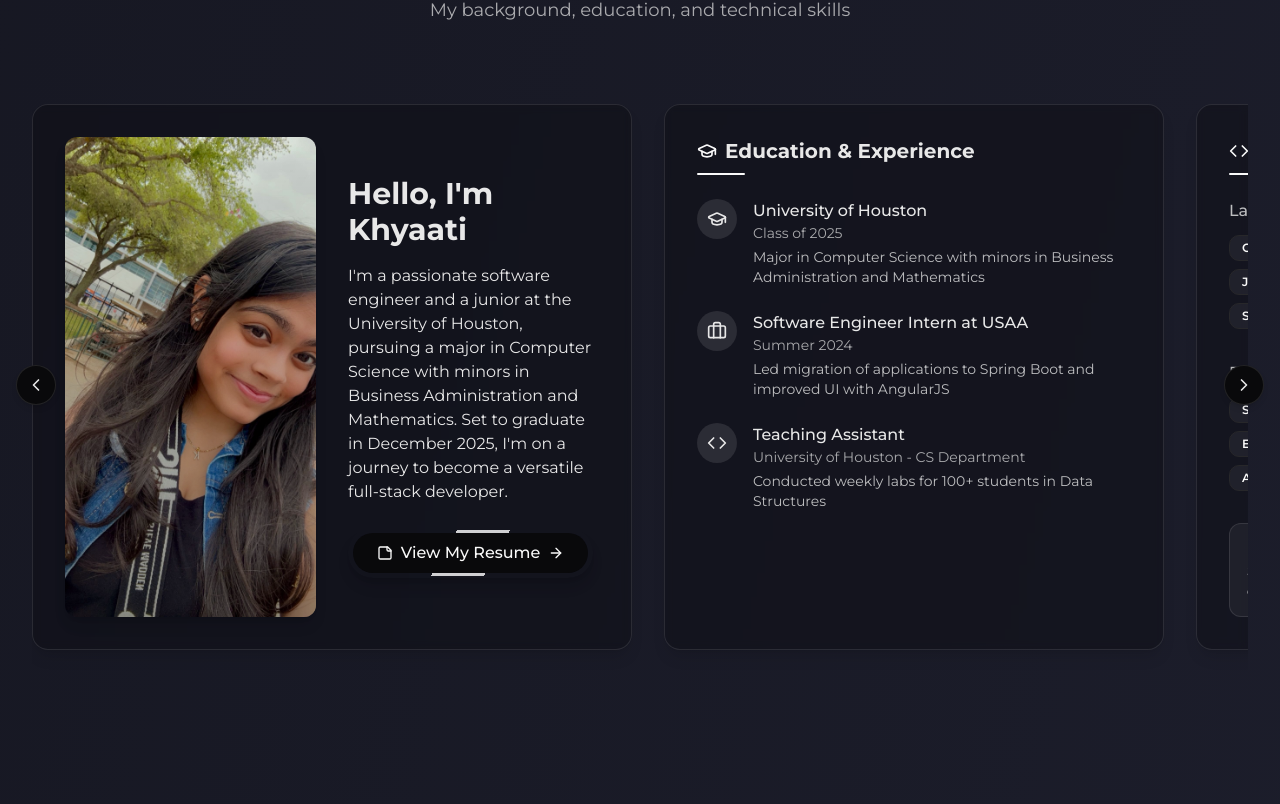
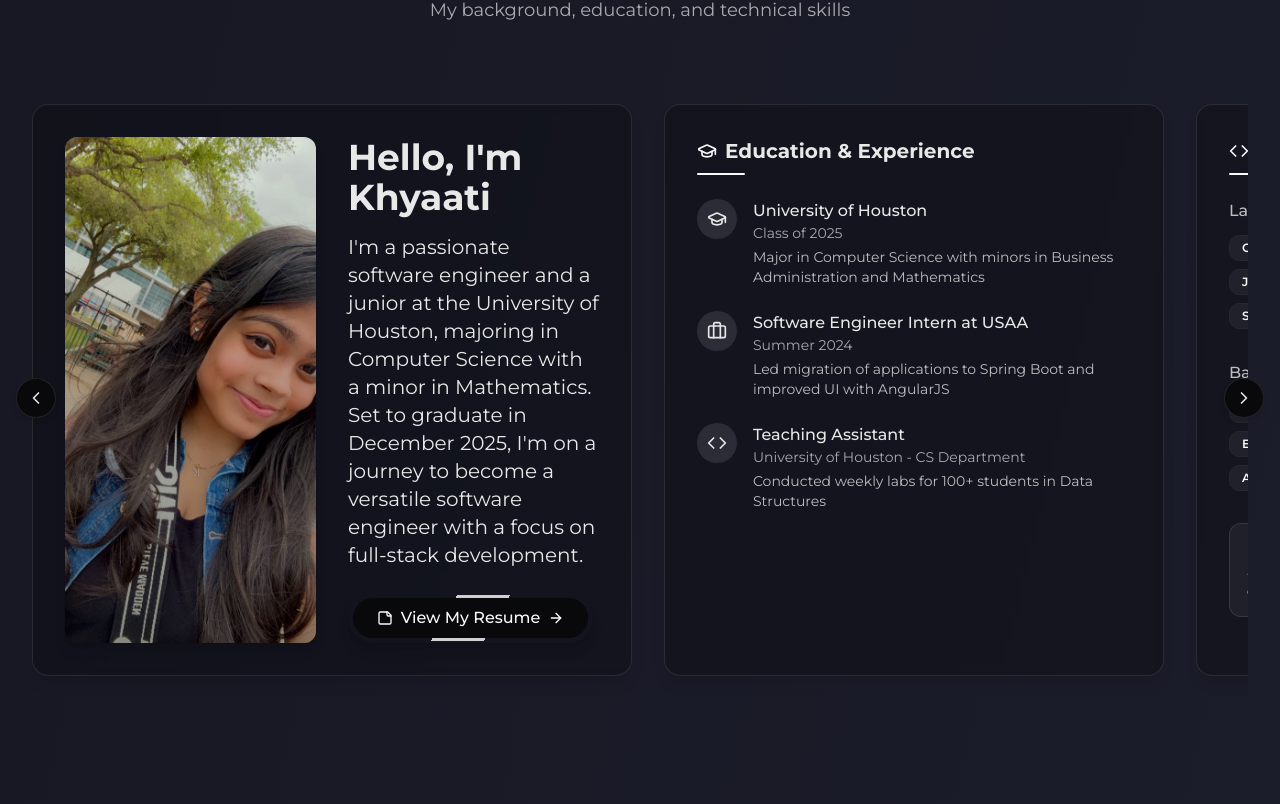
Before and after one commit to Khannakhushi/portfolio, a Next.js app: page / in a window 1280 px wide. Shown: the part 996-1800 px from the top of the page. Built offline with nearby package versions, Linux system fonts and the light colour scheme.

Commit message:
update experience and leadership sections with new entries, refine About component for improved aesthetics and clarity

```diff
--- a/src/components/about.tsx
+++ b/src/components/about.tsx
@@ -145,27 +145,24 @@ export default function About() {
             </motion.div>
 
             <div className="flex w-full flex-col justify-center md:w-1/2">
-              <motion.h3
-                className="mb-4 text-3xl font-bold"
+              <motion.h1
+                className="mb-4 text-3xl font-bold md:text-4xl"
                 initial={{ opacity: 0, y: 20 }}
-                whileInView={{ opacity: 1, y: 0 }}
-                transition={{ duration: 0.6, delay: 0.2 }}
-                viewport={{ once: true }}
+                animate={{ opacity: 1, y: 0 }}
+                transition={{ delay: 0.2 }}
               >
-                Hello, I&apos;m Khyaati
-              </motion.h3>
-
+                Hello, I'm Khyaati
+              </motion.h1>
               <motion.p
-                className="mb-6 text-base opacity-80"
-                initial={{ opacity: 0 }}
-                whileInView={{ opacity: 1 }}
-                transition={{ duration: 0.6, delay: 0.3 }}
-                viewport={{ once: true }}
+                className="mb-6 max-w-2xl text-lg md:text-xl"
+                initial={{ opacity: 0, y: 20 }}
+                animate={{ opacity: 1, y: 0 }}
+                transition={{ delay: 0.4 }}
               >
-                I&apos;m a passionate software engineer and a junior at the University of Houston,
-                pursuing a major in Computer Science with minors in Business Administration and
-                Mathematics. Set to graduate in December 2025, I&apos;m on a journey to become a
-                versatile full-stack developer.
+                I'm a passionate software engineer and a junior at the University of Houston,
+                majoring in Computer Science with a minor in Mathematics. Set to graduate in
+                December 2025, I'm on a journey to become a versatile software engineer with a focus
+                on full-stack development.
               </motion.p>
 
               <Link
--- a/src/data.ts
+++ b/src/data.ts
@@ -16,7 +16,7 @@ export const experiences = [
     company: 'USAA',
     period: 'May 2024 - Aug 2024',
     description:
-      'Led the migration of an application to Spring Boot, enhancing its performance and scalability. Improved a web application&apos;s UI with AngularJS and streamlined deployment using CI/CD GitLab Pipelines. Conducted unit tests, integration testing, and Q tests to ensure seamless functionality across modules.',
+      "Led the migration of an application to Spring Boot, enhancing its performance and scalability. Improved a web application's UI with AngularJS and streamlined deployment using CI/CD GitLab Pipelines. Conducted unit tests, integration testing, and Q tests to ensure seamless functionality across modules.",
   },
   {
     title: 'Teaching Assistant',
@@ -36,6 +36,13 @@ export const experiences = [
 
 export const leadership = [
   {
+    title: 'Marketing Committee',
+    project: 'Cougar AI',
+    period: 'Jan 2025 - Present',
+    description: `Contributing to the growth and visibility of the Cougar AI organization through strategic marketing initiatives. Developing promotional materials, managing social media content, and coordinating outreach events to expand the org\'s presence on campus.`,
+    image: '/cai.png',
+  },
+  {
     title: 'SWE Mentor',
     project: 'Society of Women Engineers',
     period: 'Aug 2024 - Present',
@@ -47,8 +54,7 @@ export const leadership = [
     title: 'Vice President External',
     project: 'Code[Coogs]',
     period: 'May 2024 - Aug 2024',
-    description:
-      `Secured 2 corporate sponsorships and established partnerships with 4+ organizations. Directed external affairs, including organizing events and leading marketing efforts. Oversaw a historian's responsibilities and managed activities and marketing committees.`,
+    description: `Secured 2 corporate sponsorships and established partnerships with 4+ organizations. Directed external affairs, including organizing events and leading marketing efforts. Oversaw a historian\'s responsibilities and managed activities and marketing committees.`,
     image: '/cc.png',
   },
   {
@@ -58,14 +64,6 @@ export const leadership = [
     description:
       'Guided students on navigating class schedules, selecting courses, and managing workloads effectively. Provided resume reviews, career guidance, and resources for technical interview preparation, covering data structures, algorithms, and problem-solving strategies.',
     image: '/nsm.jpg',
-  },
-  {
-    title: 'Marketing Committee',
-    project: 'Cougar AI',
-    period: 'Sep 2024 - Present',
-    description:
-      `Contributing to the growth and visibility of the Cougar AI organization through strategic marketing initiatives. Developing promotional materials, managing social media content, and coordinating outreach events to expand the org's presence on campus.`,
-    image: '/cai.png',
   },
 ];
 
```
